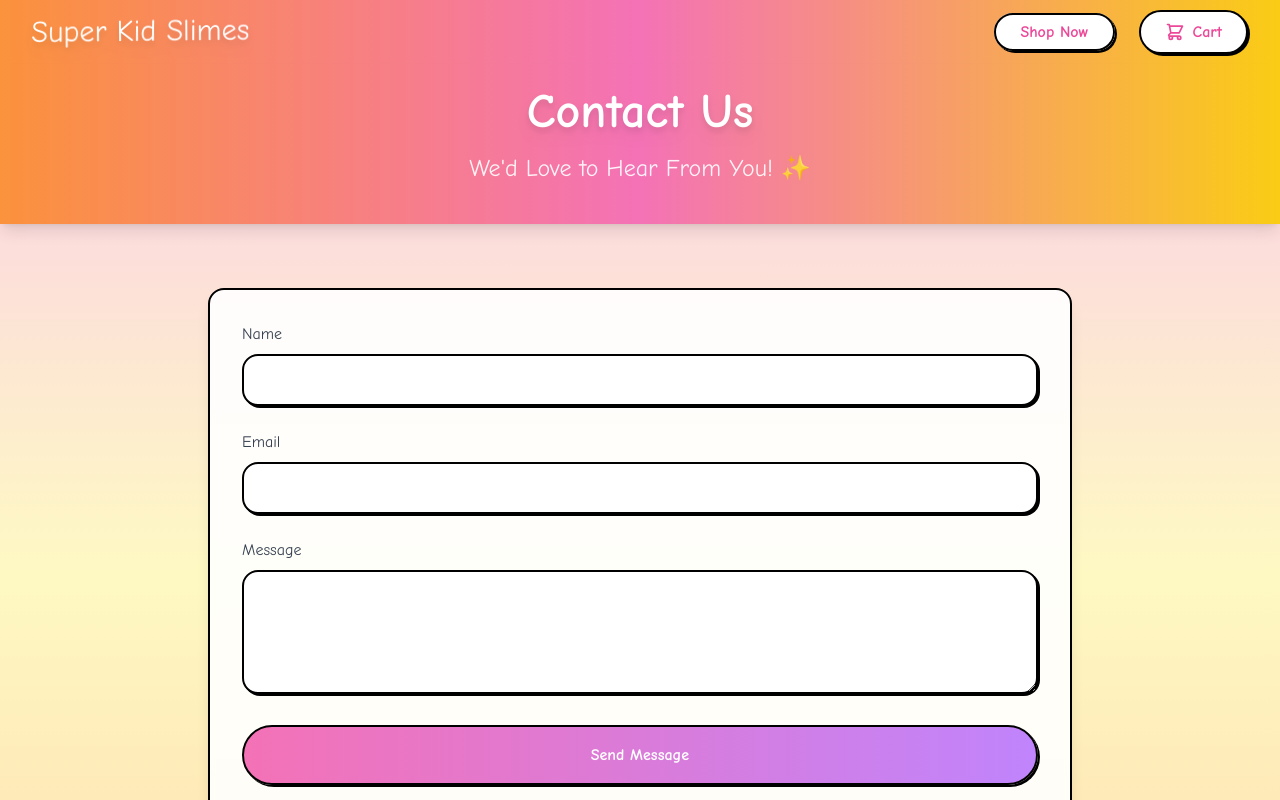
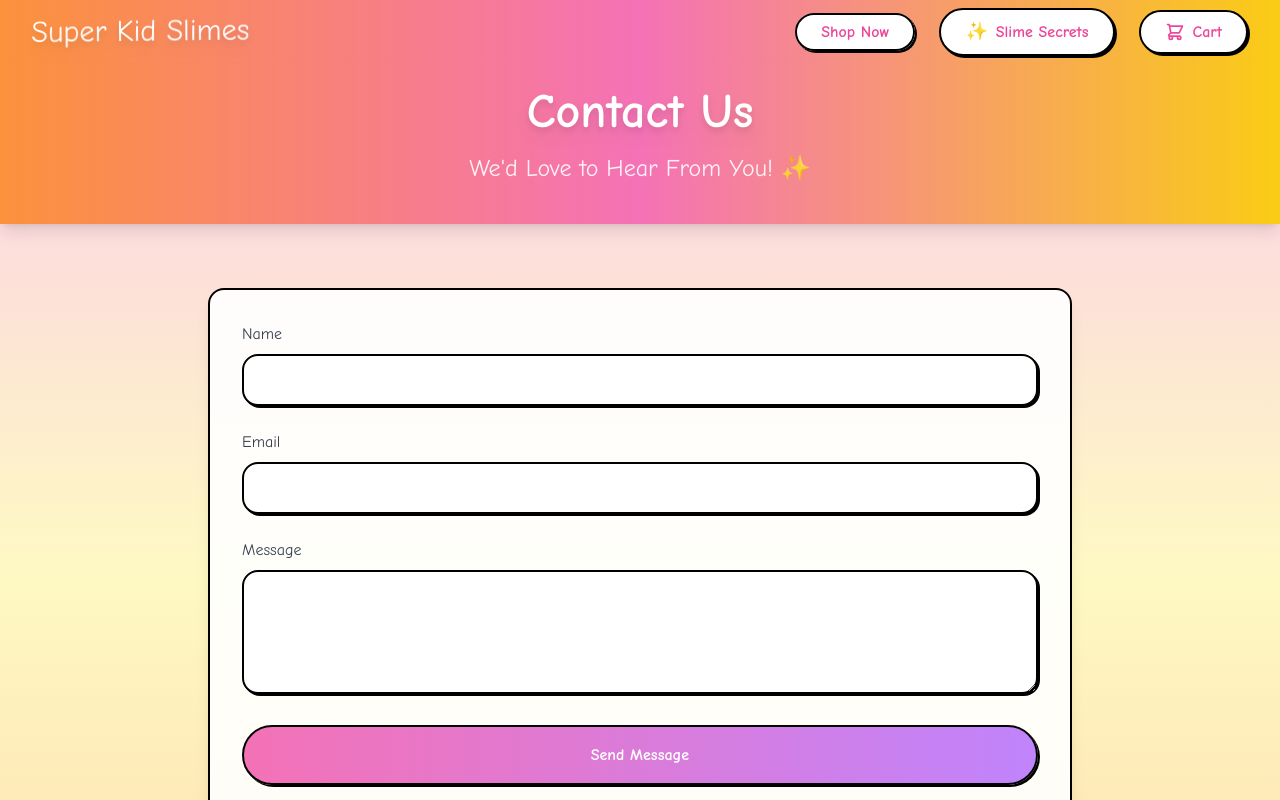
Before and after one commit to patricknavarre/superKidSlimes, a React (Create React App) app in the folder client/: page /contact in a window 1280 px wide. Shown: the top 800 px of the page. Built offline with nearby package versions, Linux system fonts and the light colour scheme.

Commit message:
feat: Added Super Slime Secrets route and navigation link

```diff
--- a/client/src/App.tsx
+++ b/client/src/App.tsx
@@ -5,6 +5,7 @@ import Shop from './components/pages/Shop';
 import About from './components/pages/About';
 import Contact from './components/pages/Contact';
 import Cart from './components/pages/Cart';
+import SuperSlimeSecrets from './components/pages/SuperSlimeSecrets';
 import Navigation from './components/Navigation';
 import { CartProvider } from './context/CartContext';
 import emailjs from '@emailjs/browser';
@@ -29,6 +30,7 @@ const App = () => {
               <Route path="/about" element={<About />} />
               <Route path="/contact" element={<Contact />} />
               <Route path="/cart" element={<Cart />} />
+              <Route path="/secrets" element={<SuperSlimeSecrets />} />
             </Routes>
           </main>
 
--- a/client/src/components/Navigation.tsx
+++ b/client/src/components/Navigation.tsx
@@ -69,6 +69,18 @@ const Navigation = () => {
               whileTap={{ scale: 0.95 }}
             >
               <Link
+                to="/secrets"
+                className="bg-white text-pink-500 font-bold py-2 px-6 rounded-full transition-all duration-300 border-2 border-black shadow-[2px_2px_0px_0px_rgba(0,0,0,1)] hover:shadow-[1px_1px_0px_0px_rgba(0,0,0,1)] hover:translate-x-[1px] hover:translate-y-[1px] flex items-center space-x-2"
+              >
+                <span className="text-lg">✨</span>
+                <span>Slime Secrets</span>
+              </Link>
+            </motion.div>
+            <motion.div
+              whileHover={{ scale: 1.05 }}
+              whileTap={{ scale: 0.95 }}
+            >
+              <Link
                 to="/cart"
                 className="bg-white text-pink-500 font-bold py-2 px-6 rounded-full transition-all duration-300 border-2 border-black shadow-[2px_2px_0px_0px_rgba(0,0,0,1)] hover:shadow-[1px_1px_0px_0px_rgba(0,0,0,1)] hover:translate-x-[1px] hover:translate-y-[1px] flex items-center space-x-2"
               >
@@ -107,6 +119,13 @@ const Navigation = () => {
                 Shop Now
               </Link>
               <Link
+                to="/secrets"
+                className="bg-white text-pink-500 font-bold py-2 px-6 rounded-full transition-all duration-300 border-2 border-black shadow-[2px_2px_0px_0px_rgba(0,0,0,1)] hover:shadow-[1px_1px_0px_0px_rgba(0,0,0,1)] hover:translate-x-[1px] hover:translate-y-[1px] flex items-center justify-center space-x-2"
+              >
+                <span className="text-lg">✨</span>
+                <span>Slime Secrets</span>
+              </Link>
+              <Link
                 to="/cart"
                 className="bg-white text-pink-500 font-bold py-2 px-6 rounded-full transition-all duration-300 border-2 border-black shadow-[2px_2px_0px_0px_rgba(0,0,0,1)] hover:shadow-[1px_1px_0px_0px_rgba(0,0,0,1)] hover:translate-x-[1px] hover:translate-y-[1px] flex items-center justify-center space-x-2"
               >
```
